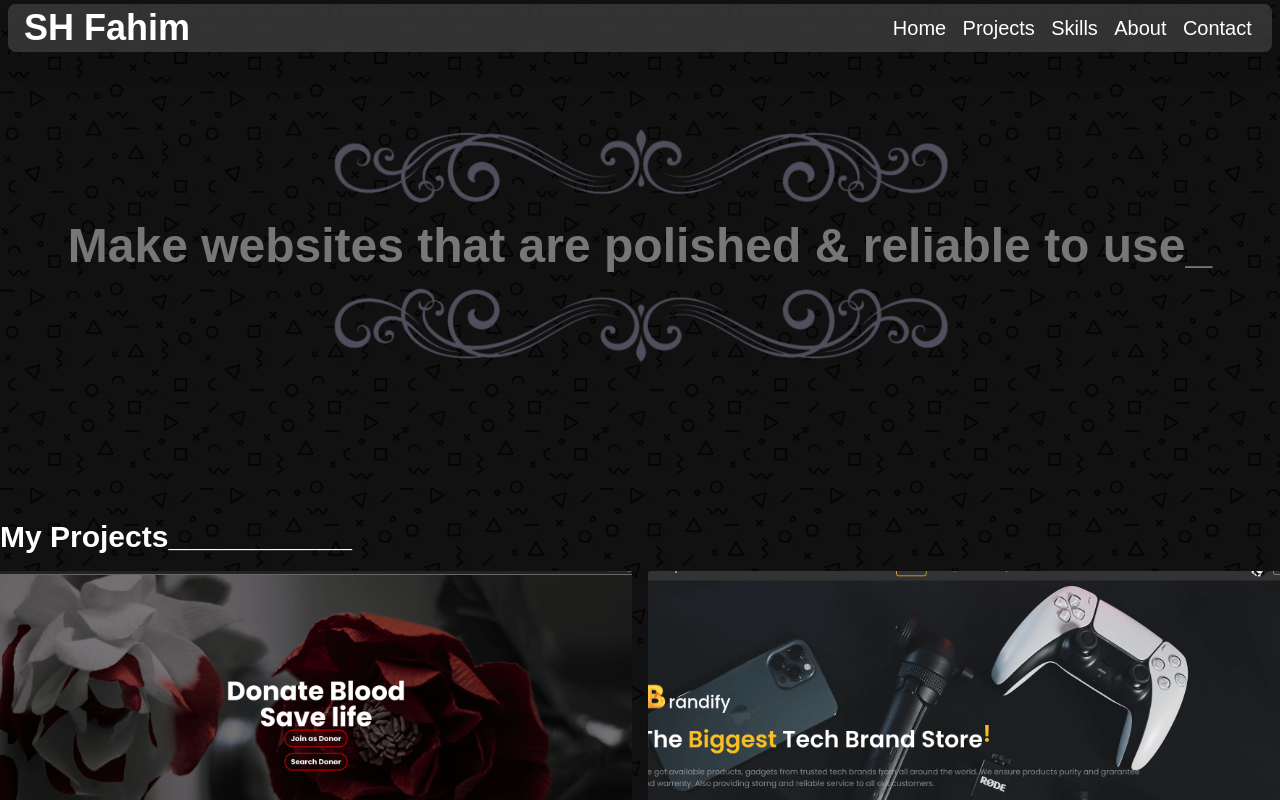
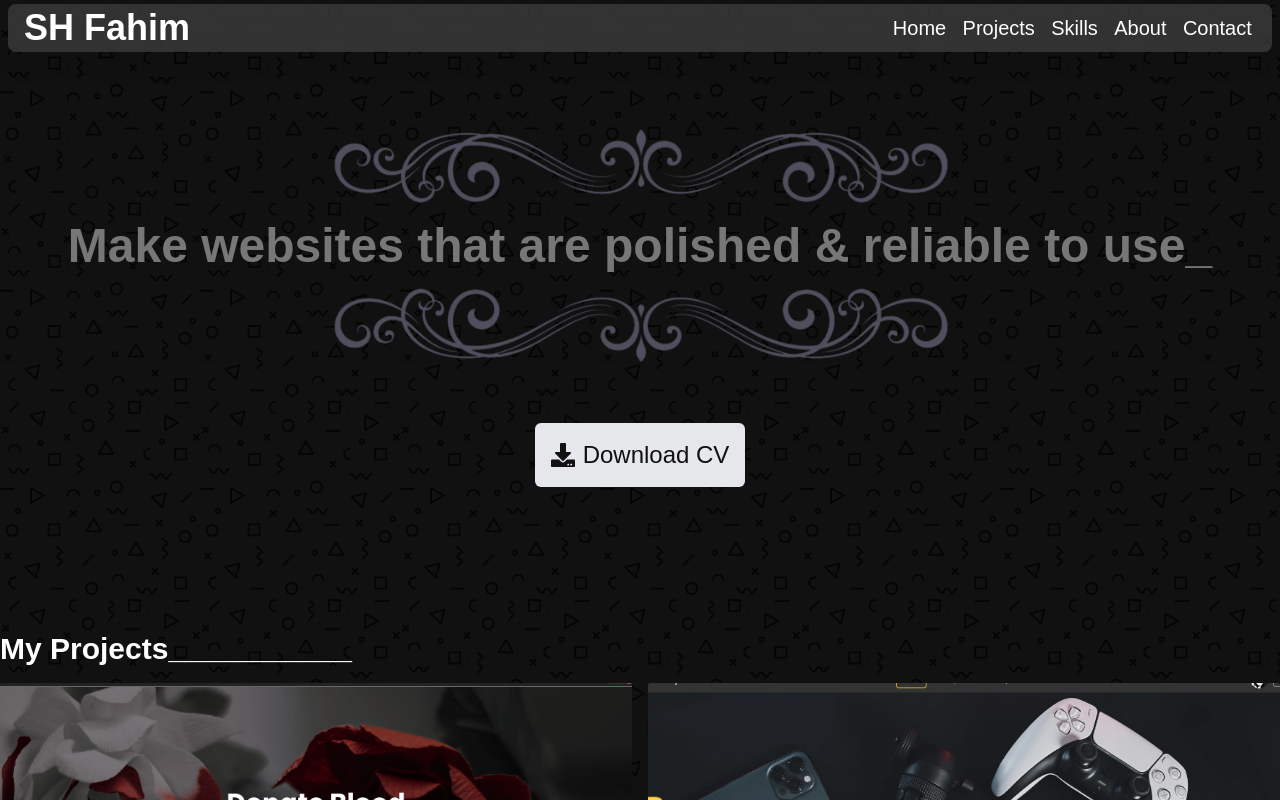
Before and after one commit to FAHIM-33/my-portfolio, a React (Vite) app: page / in a window 1280 px wide. Shown: the top 800 px of the page. Built offline with nearby package versions, Linux system fonts and the light colour scheme; a web font is replaced by a local one.

Commit message:
added cv btn

```diff
--- a/src/pages/Home.jsx
+++ b/src/pages/Home.jsx
@@ -6,6 +6,7 @@ import Skills from "./Skills";
 import About from "./About";
 import Contact from "./Contact";
 import Footer from "./Footer";
+import { FaDownload } from "react-icons/fa";
 AOS.init();
 
 
@@ -13,7 +14,12 @@ const Home = () => {
     return (
         <div className="">
             <Banner></Banner>
-            {/* <div className="py-[1000px]"></div> */}
+            <div>
+                <a href="/cv.txt" className="w-fit flex gap-2 items-center text-2xl bg-gray-200 duration-200 hover:bg-white hover:scale-105 text-prim mx-auto mt-12 p-4 rounded-md" download >
+                    <FaDownload></FaDownload>
+                    Download CV
+                </a>
+            </div>
             <Porjects></Porjects>
             <Skills></Skills>
             <About></About>
```
Also changed, not shown: public/cv.txt (added).
